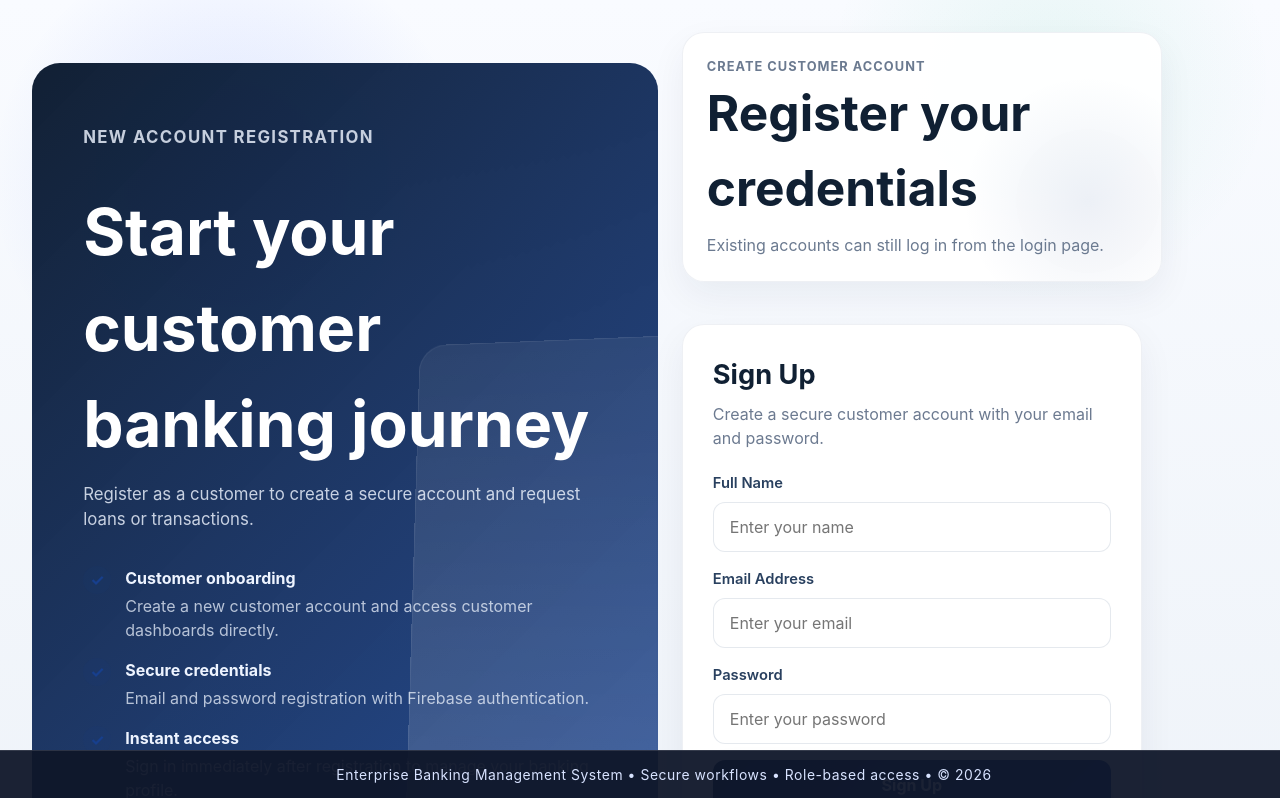
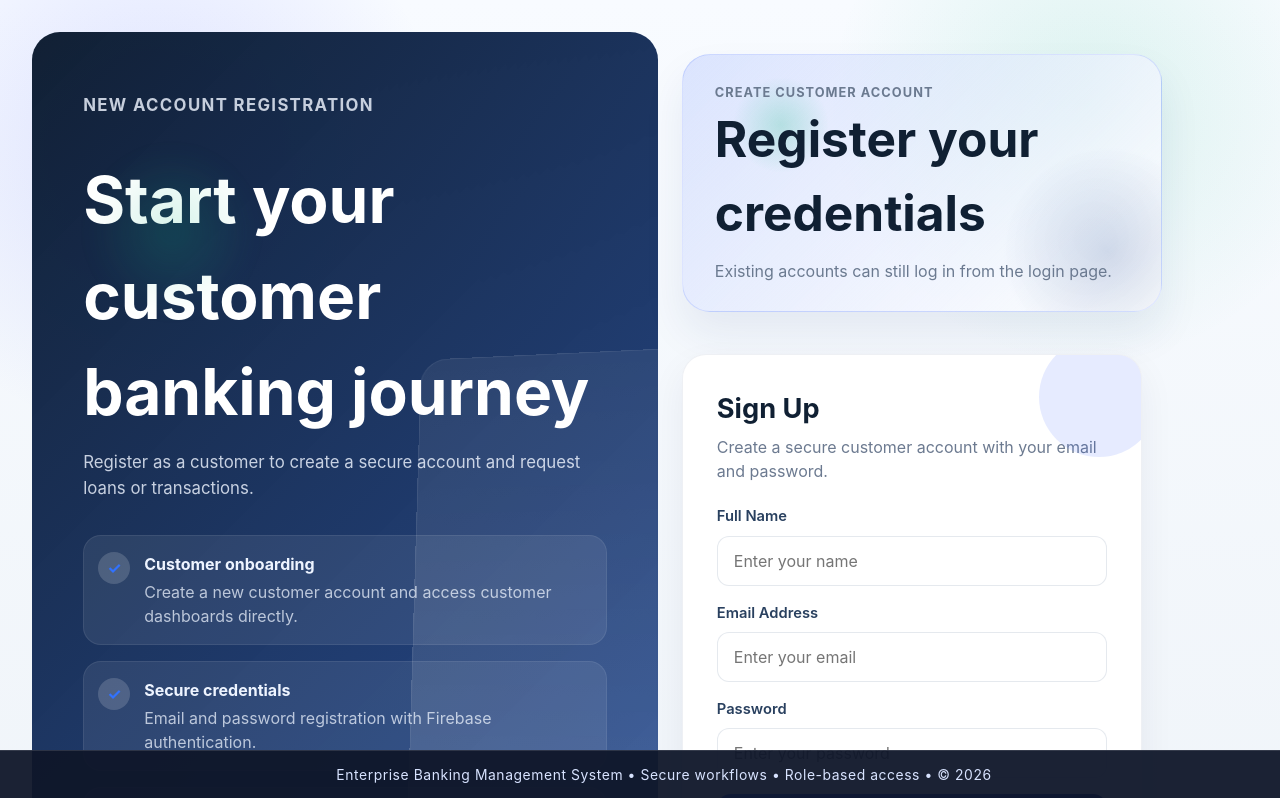
Before and after one commit to ayes-co/Banking-App, a React (Vite) app: page /signup in a window 1280 px wide. Shown: the top 798 px of the page. Built offline with nearby package versions, Linux system fonts and the light colour scheme.

Commit message:
Update styling and dashboard visuals

```diff
--- a/src/index.css
+++ b/src/index.css
@@ -28,9 +28,9 @@ body {
   min-width: 320px;
   min-height: 100vh;
   background:
-    radial-gradient(circle at 18% 18%, rgba(46, 91, 255, 0.14), transparent 18%),
-    radial-gradient(circle at 82% 8%, rgba(16, 185, 129, 0.08), transparent 16%),
-    linear-gradient(180deg, #f9fbff 0%, #edf2f8 100%);
+    radial-gradient(circle at 12% 14%, rgba(79, 93, 255, 0.16), transparent 20%),
+    radial-gradient(circle at 85% 10%, rgba(16, 185, 129, 0.12), transparent 18%),
+    linear-gradient(180deg, #f8fbff 0%, #eef3f8 100%);
 }
 
 a {
@@ -54,10 +54,36 @@ button {
 }
 
 .app-shell {
+  position: relative;
   min-height: 100vh;
   display: grid;
   grid-template-columns: 284px minmax(0, 1fr);
   background: transparent;
+  overflow: hidden;
+}
+
+.app-shell::before {
+  content: '';
+  position: absolute;
+  inset: 0;
+  pointer-events: none;
+  background-image:
+    radial-gradient(circle at 18% 12%, rgba(79, 93, 255, 0.14), transparent 15%),
+    radial-gradient(circle at 84% 22%, rgba(16, 185, 129, 0.08), transparent 14%);
+}
+
+.app-shell::after {
+  content: '';
+  position: absolute;
+  left: 6%;
+  bottom: 12%;
+  width: 240px;
+  height: 240px;
+  border-radius: 50%;
+  background: radial-gradient(circle, rgba(49, 94, 255, 0.14), transparent 58%);
+  filter: blur(28px);
+  pointer-events: none;
+  z-index: 0;
 }
 
 .app-sidebar {
@@ -243,11 +269,25 @@ button {
 }
 
 .dashboard-content {
+  position: relative;
   padding: 28px;
-  background: rgba(255, 255, 255, 0.95);
-  border-radius: 28px;
-  box-shadow: 0 22px 54px rgba(15, 36, 70, 0.08);
-  border: 1px solid rgba(226, 232, 240, 0.7);
+  background: rgba(255, 255, 255, 0.96);
+  border-radius: 30px;
+  box-shadow: 0 28px 72px rgba(15, 36, 70, 0.12);
+  border: 1px solid rgba(229, 236, 246, 0.85);
+  overflow: hidden;
+}
+
+.dashboard-content::before {
+  content: '';
+  position: absolute;
+  right: 28px;
+  top: 20px;
+  width: 160px;
+  height: 160px;
+  border-radius: 50%;
+  background: radial-gradient(circle, rgba(49, 94, 255, 0.14), transparent 62%);
+  pointer-events: none;
 }
 
 .page-heading {
@@ -315,8 +355,11 @@ button {
 }
 
 .stat-card {
-  padding: 18px;
-  border-radius: 18px;
+  padding: 20px;
+  border-radius: 22px;
+  background: rgba(255, 255, 255, 0.98);
+  border: 1px solid rgba(148, 163, 184, 0.16);
+  box-shadow: 0 18px 32px rgba(15, 35, 65, 0.06);
 }
 
 .stat-card__top,
@@ -525,11 +568,17 @@ button {
   flex-direction: column;
   align-items: flex-start;
   justify-content: flex-start;
-  padding: 16px;
-  border-radius: 16px;
-  background: #fbfcff;
-  border: 1px solid rgba(148, 163, 184, 0.14);
-  transition: 0.18s ease;
+  padding: 18px;
+  border-radius: 18px;
+  background: linear-gradient(180deg, #ffffff 0%, #f8fbff 100%);
+  border: 1px solid rgba(148, 163, 184, 0.16);
+  transition: transform 0.18s ease, box-shadow 0.18s ease;
+}
+
+.action-grid a:hover {
+  transform: translateY(-3px);
+  border-color: rgba(23, 63, 141, 0.24);
+  box-shadow: 0 20px 40px rgba(15, 35, 60, 0.08);
 }
 
 .action-grid a:hover {
@@ -609,21 +658,36 @@ button {
 }
 
 .banner {
-  padding: 24px;
-  border-radius: 22px;
+  padding: 28px 32px;
+  border-radius: 28px;
   position: relative;
   overflow: hidden;
+  background: linear-gradient(135deg, rgba(49, 94, 251, 0.14), rgba(255, 255, 255, 0.96));
+  border: 1px solid rgba(49, 94, 251, 0.16);
+  box-shadow: 0 22px 42px rgba(23, 55, 111, 0.08);
+}
+
+.banner::before,
+.banner::after {
+  content: '';
+  position: absolute;
+  border-radius: 50%;
+}
+
+.banner::before {
+  width: 220px;
+  height: 220px;
+  right: -12%;
+  bottom: -20%;
+  background: radial-gradient(circle, rgba(23, 63, 141, 0.18), transparent 68%);
 }
 
 .banner::after {
-  content: '';
-  position: absolute;
-  right: -12%;
-  bottom: -20%;
-  width: 260px;
-  height: 260px;
-  border-radius: 50%;
-  background: radial-gradient(circle, rgba(23, 63, 141, 0.08), transparent 68%);
+  width: 100px;
+  height: 100px;
+  left: 10%;
+  top: 8%;
+  background: radial-gradient(circle, rgba(16, 185, 129, 0.22), transparent 68%);
 }
 
 .banner h1,
@@ -655,16 +719,20 @@ button {
   display: flex;
   gap: 14px;
   align-items: flex-start;
+  padding: 16px 14px;
+  border-radius: 18px;
+  background: rgba(255, 255, 255, 0.08);
+  border: 1px solid rgba(255, 255, 255, 0.08);
 }
 
 .feature-check {
-  width: 28px;
-  height: 28px;
+  width: 32px;
+  height: 32px;
   border-radius: 50%;
   display: grid;
   place-items: center;
-  color: #173f8d;
-  background: rgba(23, 63, 141, 0.08);
+  color: #3172ff;
+  background: rgba(255, 255, 255, 0.16);
   flex: 0 0 auto;
   font-weight: 700;
 }
@@ -688,6 +756,19 @@ button {
     linear-gradient(135deg, rgba(8, 23, 44, 0.96), rgba(23, 63, 141, 0.92)),
     radial-gradient(circle at top right, rgba(255, 255, 255, 0.12), transparent 28%);
   color: #eef4ff;
+}
+
+.auth-left::before {
+  content: '';
+  position: absolute;
+  top: 12%;
+  left: 8%;
+  width: 180px;
+  height: 180px;
+  border-radius: 50%;
+  background: radial-gradient(circle, rgba(16, 185, 129, 0.18), transparent 65%);
+  filter: blur(10px);
+  pointer-events: none;
 }
 
 .auth-left::after {
@@ -736,9 +817,37 @@ button {
   position: relative;
   z-index: 1;
   width: min(460px, 100%);
-  padding: 30px;
+  padding: 34px;
   margin-top: 24px;
-  border-radius: 22px;
+  border-radius: 24px;
+  background: rgba(255, 255, 255, 0.96);
+  border: 1px solid rgba(148, 163, 184, 0.16);
+  backdrop-filter: blur(18px);
+  overflow: hidden;
+}
+
+.auth-card::before {
+  content: '';
+  position: absolute;
+  top: -18px;
+  right: -18px;
+  width: 120px;
+  height: 120px;
+  border-radius: 50%;
+  background: rgba(49, 94, 251, 0.12);
+  pointer-events: none;
+}
+
+.auth-card::after {
+  content: '';
+  position: absolute;
+  bottom: 24px;
+  left: -20px;
+  width: 90px;
+  height: 90px;
+  border-radius: 50%;
+  background: rgba(16, 185, 129, 0.08);
+  pointer-events: none;
 }
 
 .auth-card h2 {
@@ -805,13 +914,19 @@ button {
 
 .primary-button {
   width: 100%;
-  min-height: 50px;
+  min-height: 54px;
   border: 0;
-  border-radius: 12px;
+  border-radius: 14px;
   color: #fff;
   font-weight: 700;
-  background: linear-gradient(135deg, #102a55, #1a4b9d);
-  box-shadow: 0 14px 28px rgba(15, 45, 104, 0.2);
+  background: linear-gradient(135deg, #2051ff, #0d278f);
+  box-shadow: 0 18px 32px rgba(7, 20, 65, 0.18);
+  transition: transform 0.2s ease, box-shadow 0.2s ease;
+}
+
+.primary-button:hover {
+  transform: translateY(-1px);
+  box-shadow: 0 22px 40px rgba(7, 20, 65, 0.22);
 }
 
 .primary-button:disabled {
```
